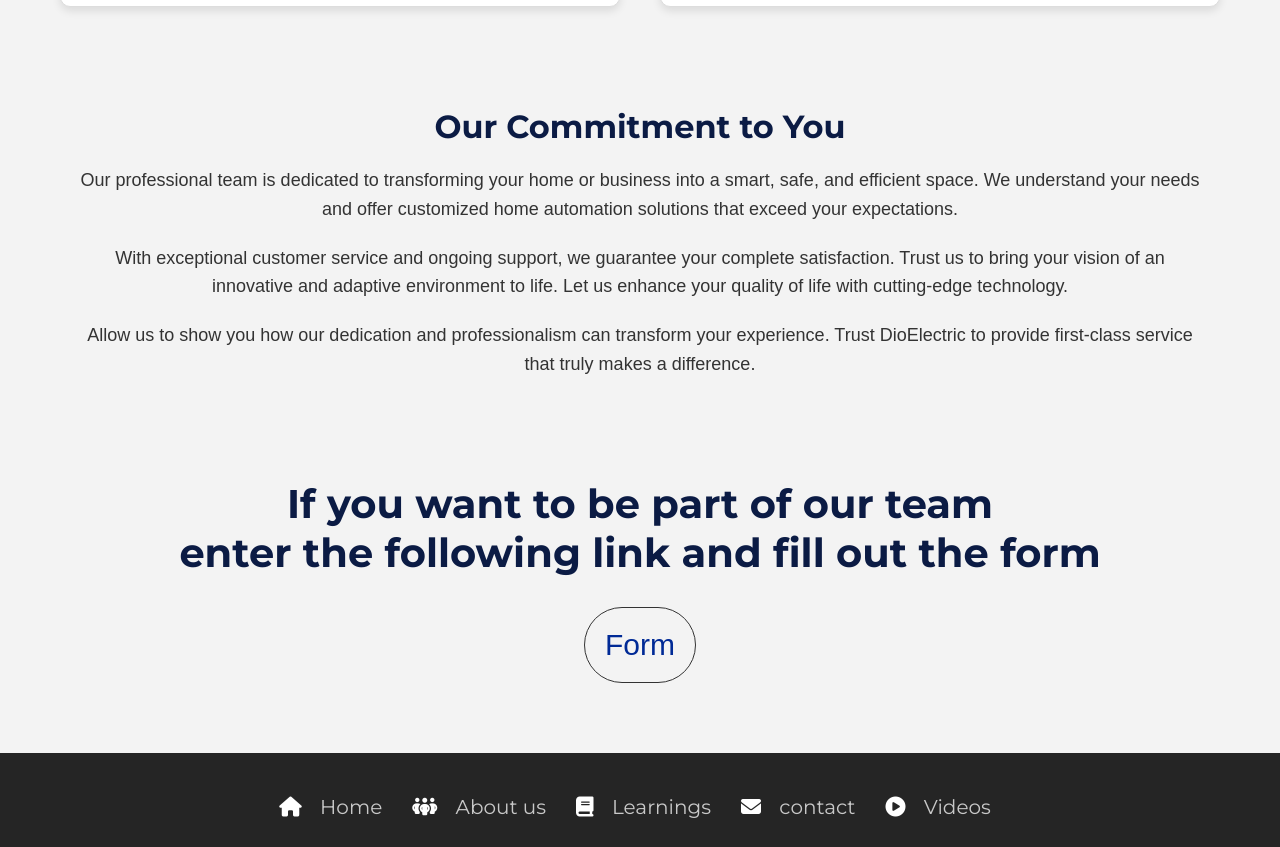
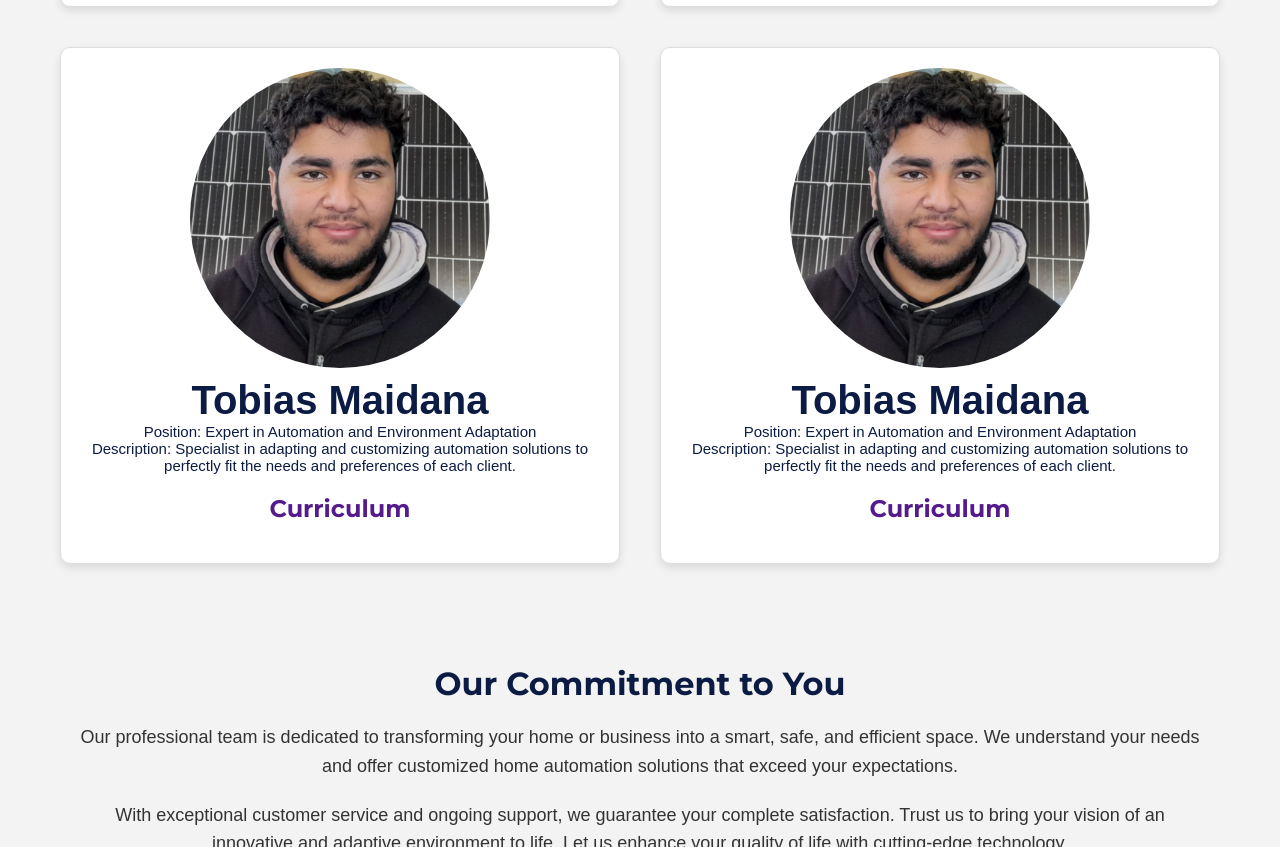
Before and after one commit to Franckou/dioelectric, a plain HTML site: page nosotros.html in a window 1280 px wide. Shown: the part 1536-2383 px from the top of the page. Drawn offline with Linux system fonts and the light colour scheme; a web font is replaced by a local one.

Commit message:
2 integrantes

```diff
--- a/nosotros.html
+++ b/nosotros.html
@@ -65,7 +65,19 @@
             <p data-section="nosotros" data-value="tobias">Cargo: Experto en Automatización y Adaptación del Entorno <br> Descripción: Especialista en adaptar y personalizar las soluciones de automatización para que se ajusten perfectamente a las necesidades y preferencias de cada cliente.</p>
             <a class="cv" href="" target="_blank"><h2>Curriculum</h2></a>
         </div>
-    </section>
+        <div class="integrantes">
+            <img id="imagenes" src="/img/persona3.png" alt="fotografia de tobias maidana">
+            <h4>Tobias Maidana</h4>
+            <p data-section="nosotros" data-value="tobias">Cargo: Experto en Automatización y Adaptación del Entorno <br> Descripción: Especialista en adaptar y personalizar las soluciones de automatización para que se ajusten perfectamente a las necesidades y preferencias de cada cliente.</p>
+            <a class="cv" href="" target="_blank"><h2>Curriculum</h2></a>
+        </div>
+        <div class="integrantes">
+            <img id="imagenes" src="/img/persona3.png" alt="fotografia de tobias maidana">
+            <h4>Tobias Maidana</h4>
+            <p data-section="nosotros" data-value="tobias">Cargo: Experto en Automatización y Adaptación del Entorno <br> Descripción: Especialista en adaptar y personalizar las soluciones de automatización para que se ajusten perfectamente a las necesidades y preferencias de cada cliente.</p>
+            <a class="cv" href="" target="_blank"><h2>Curriculum</h2></a>
+        </div>
+        </section>
     <section class="equipo">
         <h2 data-section="nosotros" data-value="equipo-h2">Nuestro Compromiso con Usted</h2>
         <p data-section="nosotros" data-value="equipo-p1">Nuestro equipo profesional se dedica a transformar su hogar o negocio en un espacio inteligente, seguro y eficiente. Entendemos sus necesidades y ofrecemos soluciones de domótica a medida que superan sus expectativas.</p>
```
